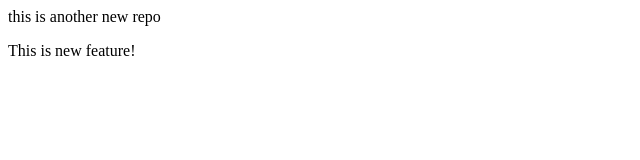
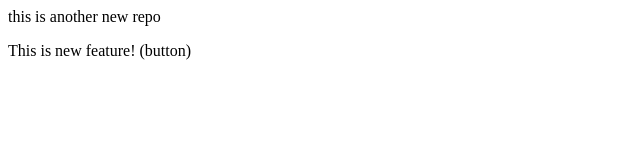
Before and after one commit to Yoshita-Dwivedi/localRepo, a plain HTML site: page index.html in a window 1280 px wide. Shown: the full height of the page, 0-640 px from the left. Drawn offline with Linux system fonts and the light colour scheme.

Commit message:
add button

```diff
--- a/index.html
+++ b/index.html
@@ -1,2 +1,2 @@
 <p> this is another new repo</p>
-<p>This is new feature! </p>
+<p>This is new feature! (button) </p>
```
